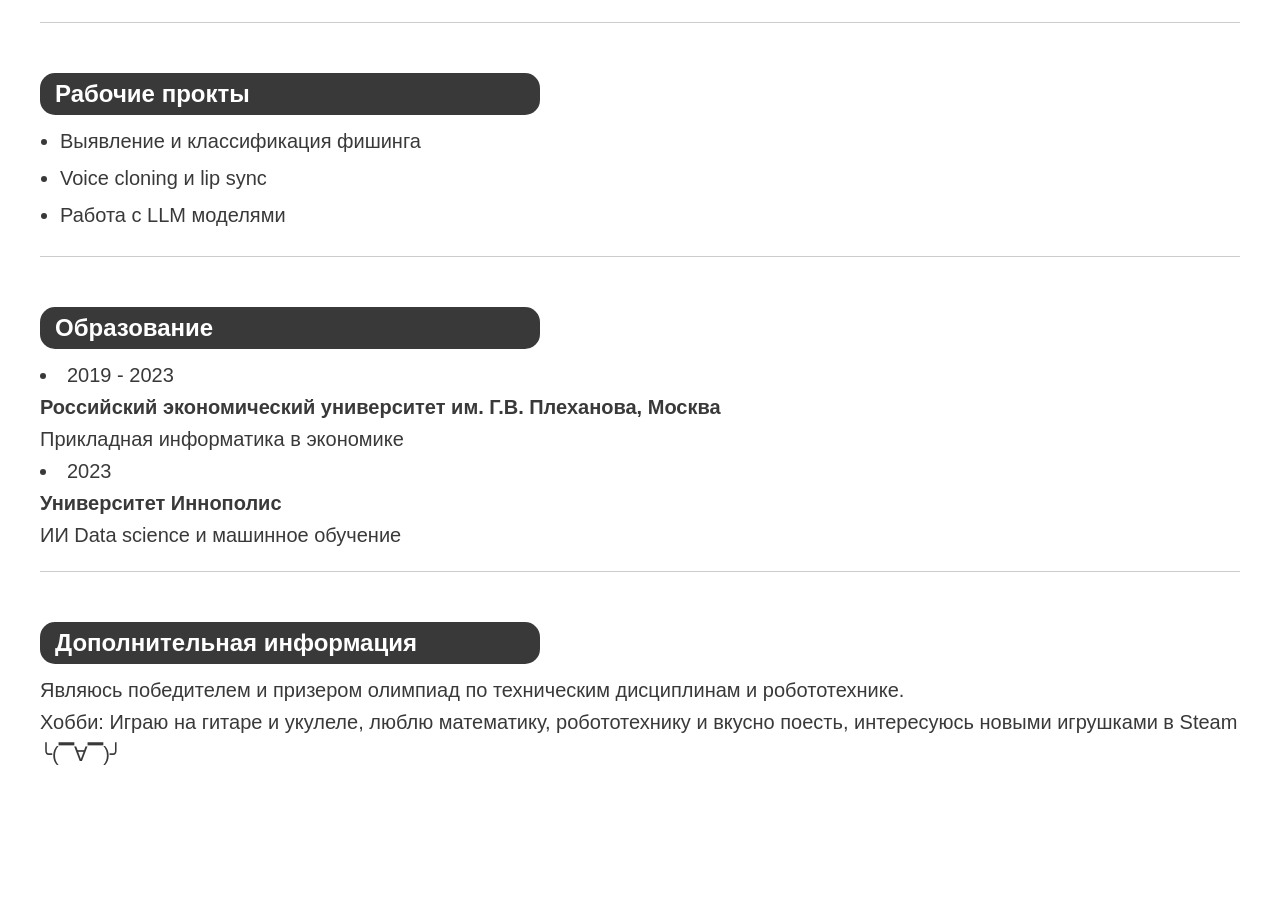
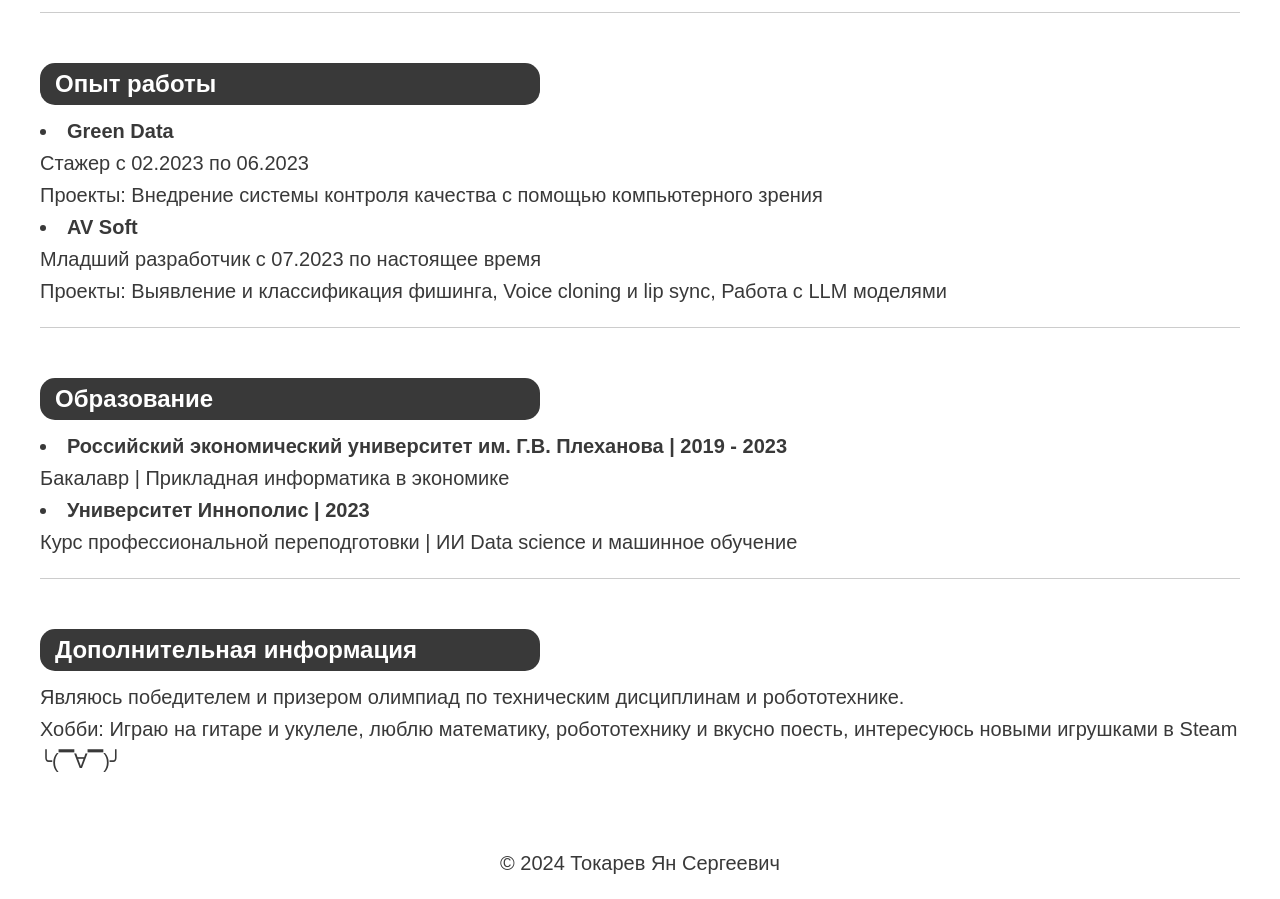
Before and after one commit to H4ppyDead/my-resume, a plain HTML site: page index.html in a window 1280 px wide. Shown: the part 670-1569 px from the top of the page. Before the commit the page ends 1460 px from the top, so only its background shows below. Drawn offline with Linux system fonts and the light colour scheme.

Commit message:
update info

```diff
--- a/index.html
+++ b/index.html
@@ -52,7 +52,7 @@
         <li><a href="#experience">Опыт работы</a></li>
         <li><a href="#skills">Навыки</a></li>
         <li><a href="#additional">Дополнительная информация</a></li>
-      </ul>
+      </ul>f
     </nav> -->
   </header>
 
@@ -70,23 +70,21 @@
     </section>
 
     <section>
-        <h2 id="experience" class="section__header">Рабочие прокты</h2>
-      <ul>
-        <li>Выявление и классификация фишинга</li>
-        <li>Voice cloning и lip sync</li>
-        <li>Работа с LLM моделями</li>
-        <p></p>
-      </ul>
-    </section>
+      <h2 id="experience" class="section__header">Опыт работы</h2>
+      <li><strong>Green Data</strong></li>
+      <p>Стажер c 02.2023 по 06.2023</p>
+      <p>Проекты: Внедрение системы контроля качества с помощью компьютерного зрения</p>
+      <li><strong>AV Soft</strong></li>
+      <p>Младший разработчик с 07.2023 по настоящее время</p>
+      <p>Проекты: Выявление и классификация фишинга, Voice cloning и lip sync, Работа с LLM моделями</p>
+  </section>
 
     <section>
       <h2 id="education" class="section__header">Образование</h2>
-      <li>2019 - 2023 </li>
-      <p><strong>Российский экономический университет им. Г.В. Плеханова, Москва</strong></p>
-      <p>Прикладная информатика в экономике</p>
-      <li>2023 </li>
-      <p><strong>Университет Иннополис</strong></p>
-      <p>ИИ Data science и машинное обучение</p>
+      <li><strong>Российский экономический университет им. Г.В. Плеханова | 2019 - 2023</strong></li>
+      <p>Бакалавр | Прикладная информатика в экономике</p>
+      <li><strong>Университет Иннополис | 2023</strong></li>
+      <p>Курс профессиональной переподготовки | ИИ Data science и машинное обучение</p>
     </section>
 
     <section>
@@ -96,6 +94,11 @@
     </section>
 </main>
 </div>
+
+<footer>
+  <p>&copy; 2024 Токарев Ян Сергеевич</p>
+</footer>
+
 <script src="https://cdnjs.cloudflare.com/ajax/libs/html2pdf.js/0.9.3/html2pdf.bundle.min.js"></script>
 <script>
   document.getElementById("downloadPDF").addEventListener("click", function () {
@@ -120,12 +123,16 @@
       .set(option)
       .from(element)
       .save();
-
+    setTimeout(() => {
+      const pauseDuration = 100;
       setTimeout(() => {
         element.style.width = "1440px";
         button.style.display = "block";
-        img.style.display = "inline-block"
-      },0 )
+        img.style.display = "inline-block";
+
+        location.reload();
+      }, pauseDuration);
+    },0 )
   });
 </script>
 </body>
--- a/styles.css
+++ b/styles.css
@@ -168,8 +168,8 @@ body {
   footer {
     text-align: center;
     padding: 20px;
-    background-color: #333;
-    color: #fff;
+    background-color: #fff;
+    color: #333;
     margin-top: 30px;
     line-height: 1.6;
   }
```
Also changed, not shown: assets/photo.jpg, assets/photo_old.jpg (added).
